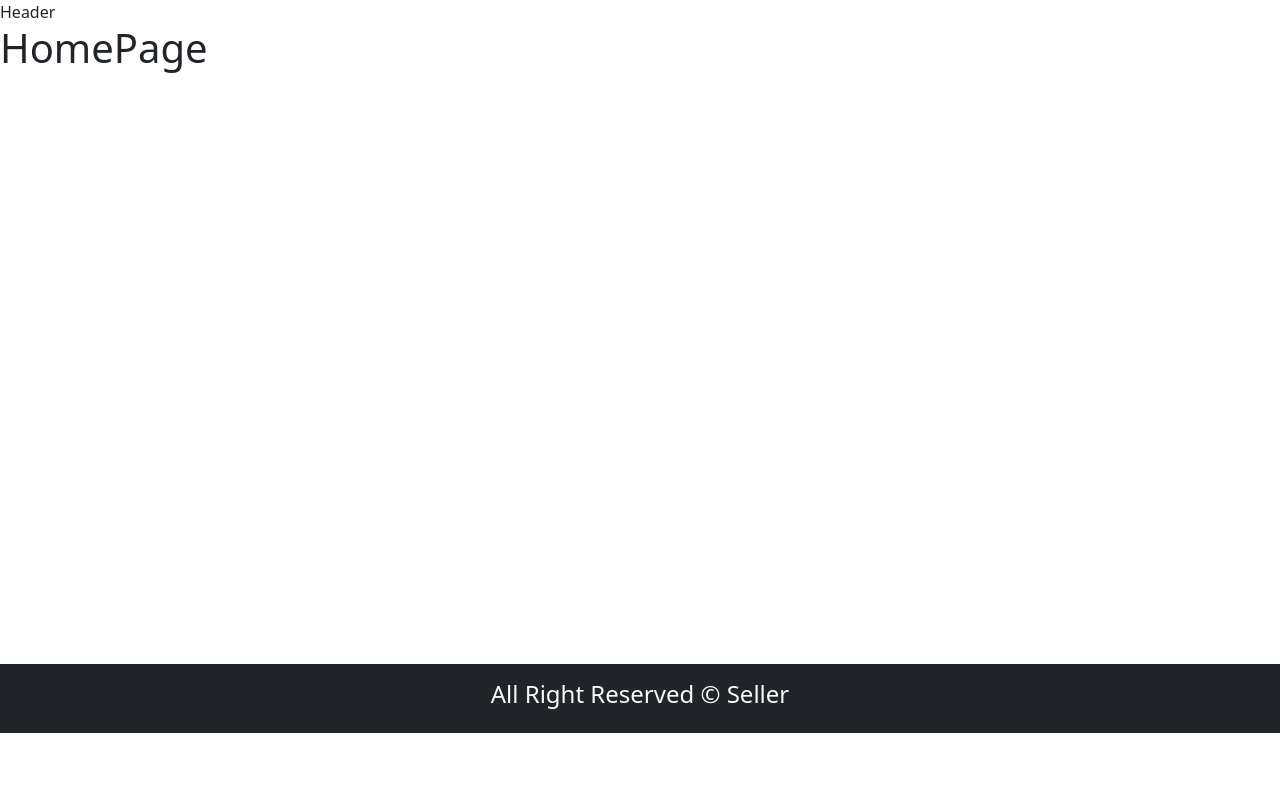
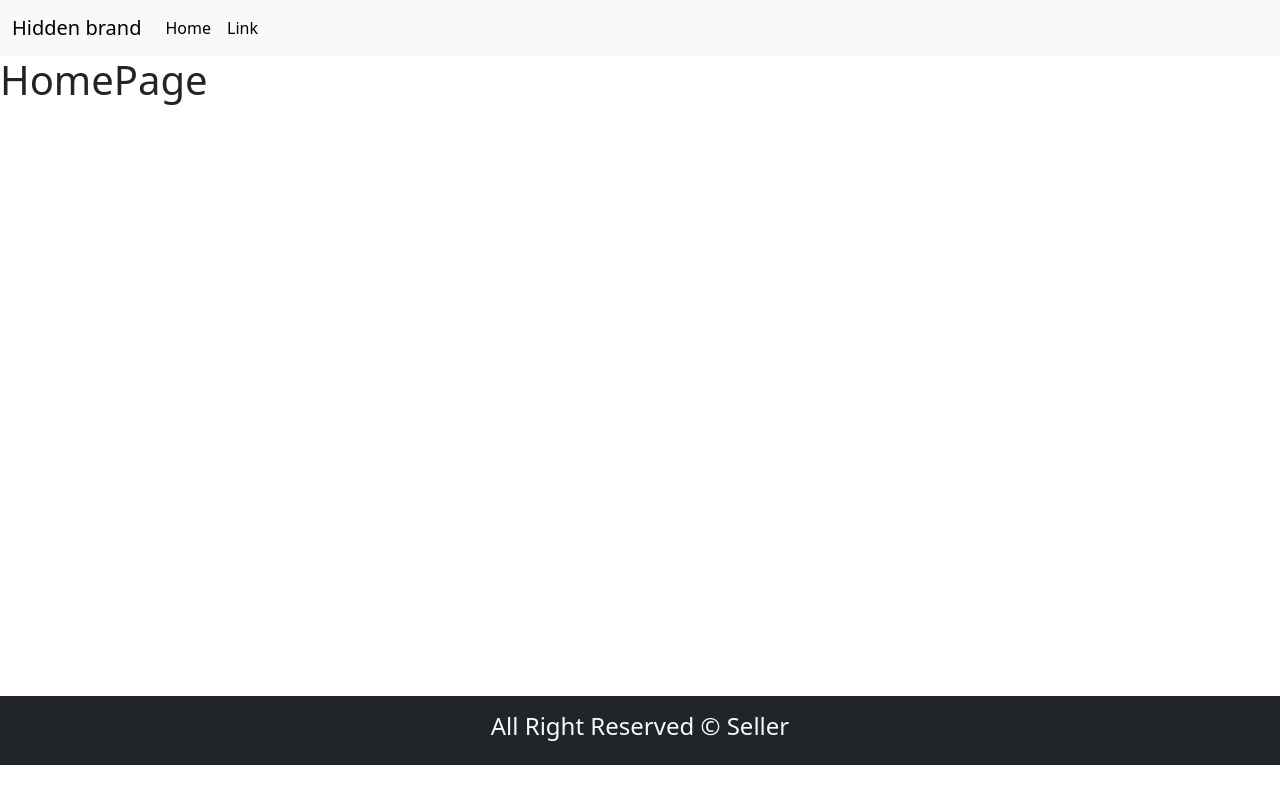
Before and after one commit to Kundanagrawalofficial/album, a React (Create React App) app in the folder client/: page / in a window 1280 px wide. Built offline with nearby package versions, Linux system fonts and the light colour scheme.

Commit message:
adding rest files

```diff
--- a/client/src/components/Layout/Header.js
+++ b/client/src/components/Layout/Header.js
@@ -1,8 +1,30 @@
 import React from 'react'
-
+import {NavLink} from "react-router-dom"
 const Header = () => {
   return (
-    <div>Header</div>
+    <>
+   <nav className="navbar navbar-expand-lg bg-body-tertiary">
+  <div className="container-fluid">
+    <button className="navbar-toggler" type="button" data-bs-toggle="collapse" data-bs-target="#navbarTogglerDemo01" aria-controls="navbarTogglerDemo01" aria-expanded="false" aria-label="Toggle navigation">
+      <span className="navbar-toggler-icon" />
+    </button>
+    <div className="collapse navbar-collapse" id="navbarTogglerDemo01">
+      <NavLink to='/' className="navbar-brand" href="#">Hidden brand</NavLink>
+      <ul className="navbar-nav me-auto mb-2 mb-lg-0">
+        <li className="nav-item">
+          <NavLink to="/"className="nav-link active" aria-current="page" href="#">Home</NavLink>
+        </li>
+        <li className="nav-item">
+          <NavLink to="/"className="nav-link" href="#">Link</NavLink>
+        </li>
+
+      </ul>
+
+    </div>
+  </div>
+</nav>
+
+    </>
   )
 }
 
```
